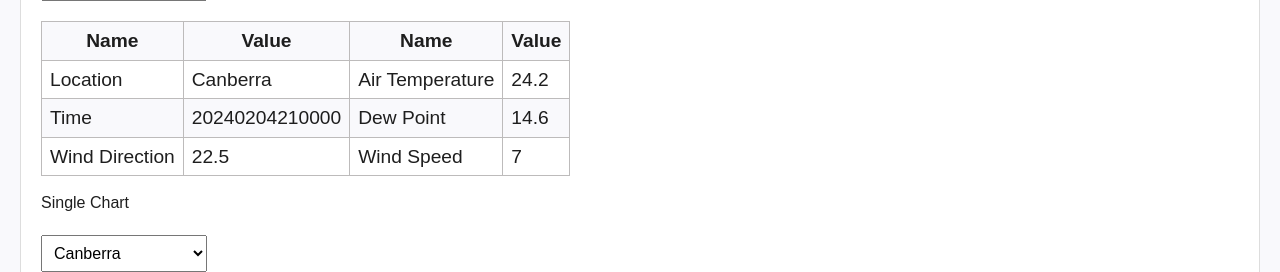
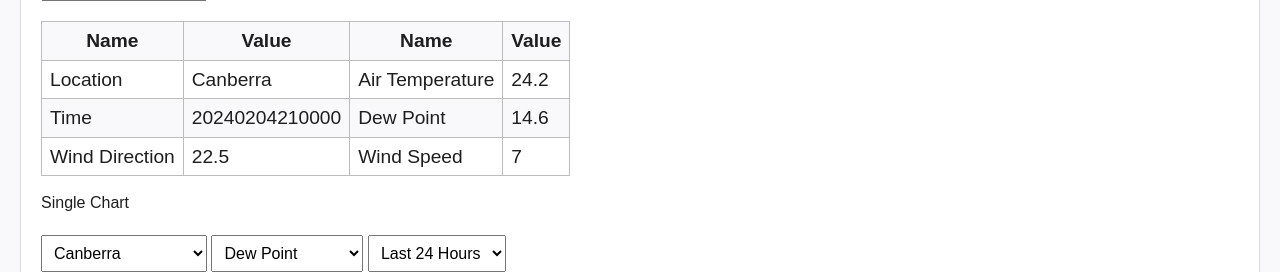
Before and after one commit to mrcrowley42/Project5, a Django app: page /user/ in a window 1280 px wide. Shown: the part 936-1208 px from the top of the page. Run offline with Django 4.2, Linux system fonts and the light colour scheme; data comes from the database, SQL or seed files in the repository; parts of the project's set-up code (start-up, migrations or seed data) failed here and were passed over; some libraries are stand-ins or nearby versions.

Commit message:
Added dropdowns for other specifications for the single chart page #10

```diff
--- a/project5/woe/templates/user_page.html
+++ b/project5/woe/templates/user_page.html
@@ -77,6 +77,17 @@
         <option value="{{loc.id}}">{{loc.location}}</option>
         {% endfor %}
     </select>
+    <select id="type_select_opt1" name="type_select">
+        <option value="dewpt">Dew Point</option>
+        <option value="dewpt">Air Temperature</option>
+        <option value="dewpt">Wind Speed</option>
+        <option value="dewpt">Wind Direction</option>
+    </select>
+    <select id="timeframe_select_opt1" name="timeframe_select">
+        <option value="24hr">Last 24 Hours</option>
+        <option value="week">Last 7 Days</option>
+        <option value="month">Last 30 Days</option>
+    </select>
     <br>
     <canvas id="chart_single" style="width:100%;max-width:700px;"></canvas>
 </div>
```
